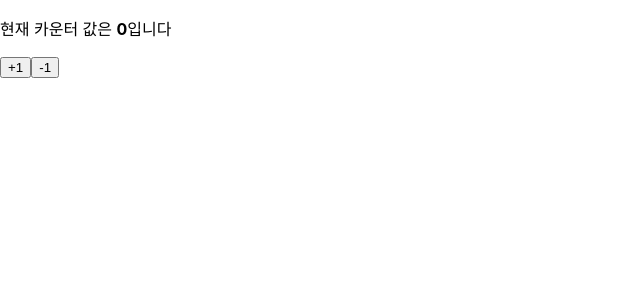
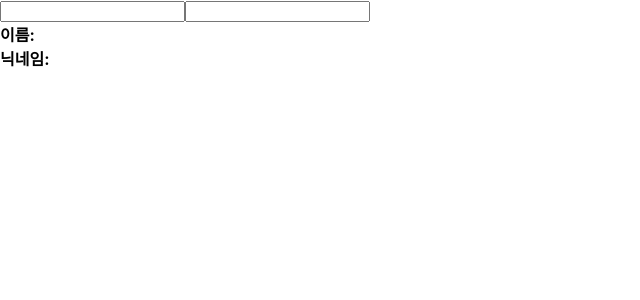
Before and after one commit to cothis/react-practice, a React (Create React App) app: page / in a window 1280 px wide. Shown: the top 300 px of the page, without its empty margins (0-640 px from the left). Built offline with nearby package versions, Linux system fonts and the light colour scheme.

Commit message:
Info Component useReducer

```diff
--- a/src/8장/Info.tsx
+++ b/src/8장/Info.tsx
@@ -1,30 +1,34 @@
-import { ChangeEventHandler, useState, useEffect } from 'react';
+import { ChangeEventHandler, useReducer } from 'react';
+
+interface IState {
+  name: string;
+  nickname: string;
+}
+
+function reducer(state: IState, action: HTMLInputElement): IState {
+  return {
+    ...state,
+    [action.name]: action.value,
+  };
+}
 
 const Info = () => {
-  const [name, setName] = useState('');
-  const [nickname, setNickname] = useState('');
+  const [state, dispatch] = useReducer(reducer, {
+    name: '',
+    nickname: '',
+  });
 
-  useEffect(() => {
-    console.log('effect');
+  const { name, nickname } = state;
 
-    return () => {
-      console.log('cleanup');
-    };
-  }, []);
-
-  const onChangeName: ChangeEventHandler<HTMLInputElement> = (e) => {
-    setName(e.target.value);
-  };
-
-  const onChangeNickname: ChangeEventHandler<HTMLInputElement> = (e) => {
-    setNickname(e.target.value);
+  const onChange: ChangeEventHandler<HTMLInputElement> = (e) => {
+    dispatch(e.target);
   };
 
   return (
     <div>
       <div>
-        <input value={name} onChange={onChangeName} />
-        <input value={nickname} onChange={onChangeNickname} />
+        <input name="name" value={name} onChange={onChange} />
+        <input name="nickname" value={nickname} onChange={onChange} />
       </div>
       <div>
         <div>
--- a/src/App.tsx
+++ b/src/App.tsx
@@ -1,7 +1,7 @@
-import Counter from './8장/Counter';
+import Info from './8장/Info';
 
 const App = () => {
-  return <Counter />;
+  return <Info />;
 };
 
 export default App;
```
